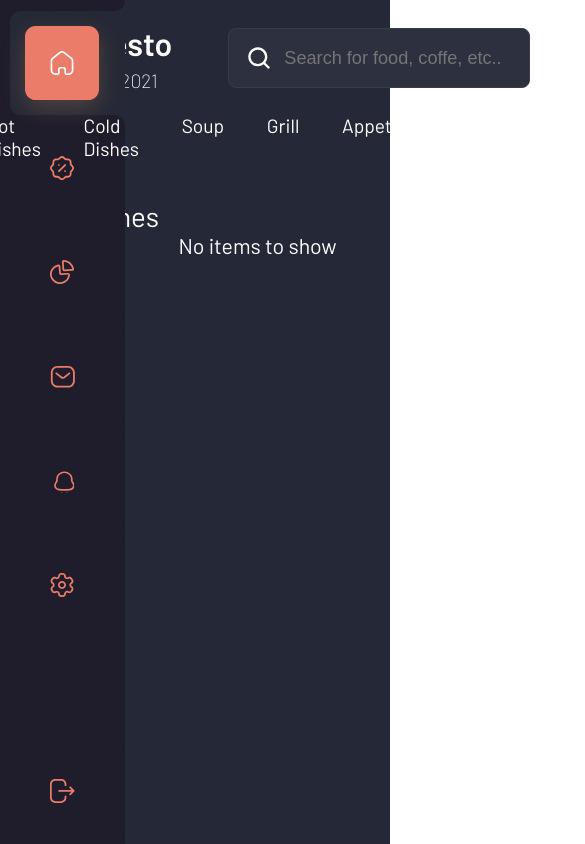
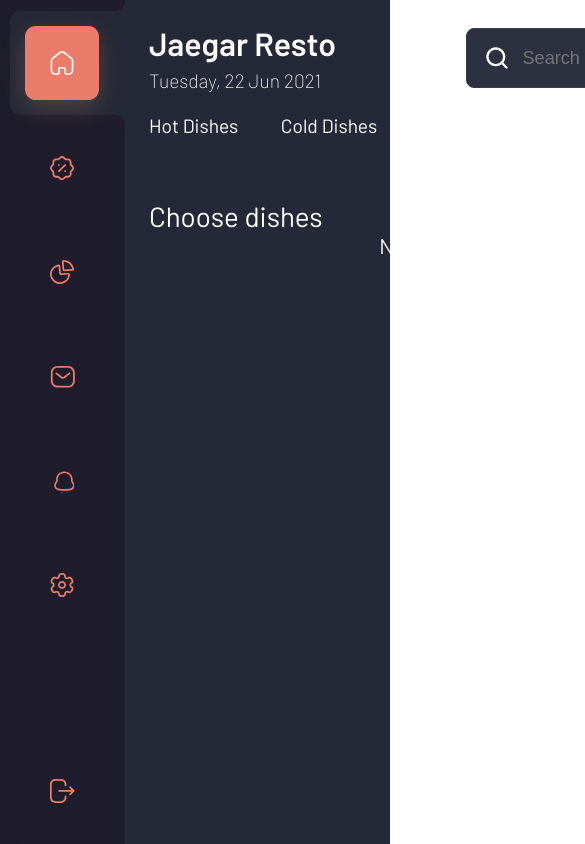
Before and after one commit to bmangust/JaegarResto, a Next.js app: page /Home/1 in a window 390 px wide. Shown: the top 844 px of the page, 585 px wide, since content can reach past the window. Built offline with nearby package versions, Linux system fonts and the light colour scheme.

Commit message:
fix word wrapping and overlapping on small screens

```diff
--- a/components/Nav/Nav.tsx
+++ b/components/Nav/Nav.tsx
@@ -21,6 +21,7 @@ const StyledNav = styled.ul`
     font-size: 0.9rem;
     position: relative;
     cursor: pointer;
+    white-space: nowrap;
   }
 
   & li:last-child {
--- a/pages/_app.tsx
+++ b/pages/_app.tsx
@@ -2,14 +2,19 @@ import React from 'react';
 import type { AppProps } from 'next/app';
 import Head from 'next/head';
 import { Provider } from 'react-redux';
-import { ThemeProvider } from 'styled-components';
+import styled, { ThemeProvider } from 'styled-components';
 
 import '@/styles/globals.css';
 import theme from '@/styles/theme';
 import { store } from '@/store/store';
-import Flex from '@/components/Flex/Flex';
 import Sidebar from '@/components/Sidebar/Sidebar';
 import PageWrapper from '../components/PageWrapper/PageWrapper';
+
+const StyledApp = styled.div`
+  display: flex;
+  align-items: flex-start;
+  background-color: ${({ theme }) => theme.colors.base.darkBG};
+`;
 
 function MyApp({ Component, pageProps }: AppProps) {
   return (
@@ -24,17 +29,12 @@ function MyApp({ Component, pageProps }: AppProps) {
           ></meta>
           <link rel="icon" href="/favicon.ico" />
         </Head>
-        <Flex
-          style={{
-            backgroundColor: theme.colors.base.darkBG,
-          }}
-          alignItems="flex-start"
-        >
+        <StyledApp>
           <Sidebar />
           <PageWrapper>
             <Component {...pageProps} />
           </PageWrapper>
-        </Flex>
+        </StyledApp>
       </ThemeProvider>
     </Provider>
   );
```
